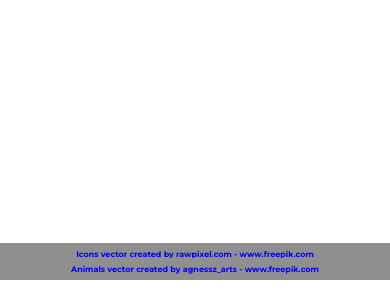
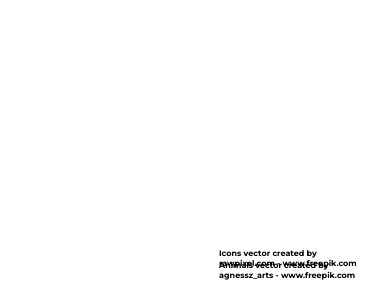
Before and after one commit to Catherine-Celice/Project-3-frontend, a React (Create React App) app in the folder project_3/: page /viewpets/1 in a window 390 px wide. Shown: the part 544-844 px from the top of the page. Built offline with nearby package versions, Linux system fonts and the light colour scheme; no server answers; a web font is replaced by a local one.

Commit message:
css changes

```diff
--- a/project_3/package.json
+++ b/project_3/package.json
@@ -15,6 +15,7 @@
     "react-dom": "^17.0.2",
     "react-router-dom": "^6.0.2",
     "react-scripts": "4.0.3",
+    "react-tinder-card": "^1.4.5",
     "typescript": "^4.1.2",
     "web-vitals": "^1.0.1"
   },
@@ -45,7 +46,5 @@
   "devDependencies": {
     "@types/react": "^17.0.37"
   },
-  "proxy": "https://api.petfinder.com",
   "proxy": "http://localhost:3000"
-
 }
--- a/project_3/public/index.html
+++ b/project_3/public/index.html
@@ -35,6 +35,8 @@
   <body>
     <!-- <noscript>You need to enable JavaScript to run this app.</noscript> -->
     <div id="root"></div>
+    <div id="acclaim">
+      <div>
         <!--
           The link below is for the dog avatar images that we are using in this app
         -->
@@ -43,6 +45,7 @@
           The link below is for the cat avatar images that we are using in this app
         -->
         <a id="cat" href='https://www.freepik.com/vectors/animals'>Animals vector created by agnessz_arts - www.freepik.com</a>
-
+      </div>
+    </div>
   </body>
 </html>
--- a/project_3/src/App.css
+++ b/project_3/src/App.css
@@ -11,7 +11,7 @@
   display: flex;
   flex-direction:row;
   flex-wrap: wrap;
-  width: 90%;
+  width: 100%;
   justify-content: center;
   align-items: center;
 }
@@ -19,11 +19,11 @@
 .UserProfileRoute>h2 {
   font-size: 2em;
   width: 90%;
-  text-align: center;
+  text-align: left;
   margin-bottom: 120px;
 }
 
-.UserProfileRoute>button {
+.UserProfile__button>button {
   background-color: #8A2387;
   color: white;
   width: 90px;
@@ -31,32 +31,6 @@
   margin: 10px;
   padding: 2px;
   border-radius: 10px;
-}
-
-#dog {
-  position: absolute;
-  width: 100%;
-  display: block;
-  padding: 8px;
-  text-align: center;
-  box-sizing: border-box;
-  background-color: rgb(143, 143, 143);
-  bottom: 20px;
-  font-size: .6em;
-  color: blue;
-}
-
-#cat {
-  position: absolute;
-  width: 100%;
-  display: block;
-  padding: 8px;
-  text-align: center;
-  box-sizing: border-box;
-  background-color: rgb(143, 143, 143);
-  bottom: 0px;
-  font-size: .6em;
-  color: blue;
 }
 
 /* Design System Standards */
@@ -135,6 +109,34 @@ a:link {
   color: black;
 }
 
+#acclaim {
+  display: flex;
+  flex-direction: column;
+  flex-wrap: wrap;
+  align-items: center;
+  font-size: .8em;
+  width: 100%;
+  padding: 4px;
+  bottom: 0px;
+  margin: 0px auto;
+}
+
+#cat {
+  display: block;
+  box-sizing: border-box;
+  position: absolute;
+  bottom: 0px;
+}
+
+#dog {
+  display: block;
+  box-sizing: border-box;
+  position: absolute;
+  bottom: 14px;
+}
+
+
+
   /* Homepage */
   .Homepage {
     display: flex;
@@ -159,66 +161,6 @@ a:link {
     display: flex;
   }
 
-/* User Profile Page */
-body {
-  display: flex;
-  flex-direction: column;
-  align-items: center;
-  width: 100%;
-  height: 90vh;
-}
-
-/* .UserProfile {
-  display: flex;
-  flex-direction: column;
-  flex-wrap: wrap;
-  align-items: center;
-  font-family: 'Montserrat', sans-serif;
-  font-size: 1em;
-}
-
-.Profile {
-  display: flex;
-  flex-direction: column;
-  flex-wrap: wrap;
-  align-items: center;
-  list-style-type: none;
-}
-
-.User {
-  margin-top: 8px;
-  margin-bottom: 8px;
-  margin-left: 0px;
-} */
-
-/* .UserList__first {
-  border: 1px solid lightslategray;
-  border-radius: 5px;
-  padding: 2px;
-  min-width: 80%;
-}
-
-.UserList__last {
-  border: 1px solid lightslategray;
-  border-radius: 5px;
-  padding: 2px;
-  min-width: 80%;
-} */
-
-  /* Tablet view */
-@media (max-width: 1024px) and (min-width: 641px) {
-  h2 {
-    margin: 0;
-    color: #F27121;
-    font-size: 60px;
-  }
-
-  h3 {
-    font-weight: lighter;
-    font-size: 22px;
-  }
-}
-
 /* Tablet view */
   @media (max-width: 1024px) and (min-width: 641px) {
     h2 {
@@ -231,10 +173,28 @@ body {
       font-weight: lighter;
       font-size: 22px;
     }
+
+    #acclaim {
+      font-size: .6em;
+    }
+
+    #cat {
+      position: absolute;
+      bottom: 0px;
+    }
+
+    #dog {
+      position: absolute;
+      bottom: 12px;
+    }
   }
 
   /* Mobile view */
 @media (max-width: 640px) and (min-width: 360px) {
+  .UserProfileRoute>h2 {
+    text-align: center;
+  }
+
   h2 {
     margin: 0;
     color: #F27121;
@@ -262,30 +222,27 @@ body {
     border-radius: 10px;
   }
 
+  /* Formatting for the Avatar author recognition at the bottom of the page */
+  #cat {
+    position: absolute;
+    bottom: 0px;
+  }
+
   #dog {
     position: absolute;
-    width: 100%;
-    display: block;
-    padding: 6px;
-    text-align: center;
-    box-sizing: border-box;
-    background-color: rgb(143, 143, 143);
-    bottom: 15px;
-    font-size: .5em;
-    color: blue;
+    bottom: 12px;
   }
 
-  #cat {
-    position: absolute;
+  #acclaim {
+    display: flex;
+    flex-direction: column;
+    flex-wrap: wrap;
+    align-items: center;
+    font-size: .5em;
     width: 100%;
-    display: block;
-    padding: 6px;
-    text-align: center;
-    box-sizing: border-box;
-    background-color: rgb(143, 143, 143);
+    padding: 4px;
     bottom: 0px;
-    font-size: .5em;
-    color: blue;
+    margin: 0px auto;
   }
 
 }
--- a/project_3/src/routes/UsersRoute.tsx
+++ b/project_3/src/routes/UsersRoute.tsx
@@ -29,8 +29,10 @@ function UsersRoute() {
         <h2>User Profile</h2>
         <UsersList/>
         {/* <UsersList user={user!}/> */}
-        <button className="UserList__backButton">Back</button>
-        <button className="UserList__editButton" >Edit Profile</button>
+        <div className="UserProfile__button">
+          <button className="UserList__backButton">Back</button>
+          <button className="UserList__editButton" >Edit Profile</button>
+        </div>
       </div>
     );
   }
--- a/project_3/src/styles/UserList.css
+++ b/project_3/src/styles/UserList.css
@@ -8,7 +8,7 @@
 body {
     display: flex;
     flex-direction: column;
-    align-items: center;
+    align-items: left;
     margin: 0px;
     width: 100%;
     height: 90vh;
@@ -51,38 +51,38 @@ body {
 }
 
 .Profile>p>label {
-    font-size: .6em;
+    font-size: .7em;
     background-color: white;
 }
 
 .Profile>p>.first {
     position: absolute;
-    top: 168px;
-    left: 70px;
+    top: 159px;
+    left: 90px;
 }
 
 .Profile>p>.last {
     position:absolute;
-    top:207px;
-    left: 70px;
+    top:199px;
+    left: 90px;
 }
 
 .Profile>p>.email {
     position: absolute;
-    top: 246px;
-    left: 70px;
+    top: 238px;
+    left: 90px;
 }
 
 .Profile>p>.phone {
     position:absolute;
-    top: 284px;
-    left: 70px;
+    top: 276px;
+    left: 90px;
 }
 
 .Profile>p>.password {
     position:absolute;
-    top: 324px;
-    left: 70px;
+    top: 315px;
+    left: 90px;
 }
 
 .UserList__password {
@@ -93,14 +93,14 @@ body {
 
 .Profile>p>.zip {
     position: absolute;
-    top: 362px;
-    left: 70px;
+    top: 354px;
+    left: 90px;
 }
 
 .Profile>p>.aboutMe {
     position: absolute;
-    top: 402px;
-    left: 70px;
+    top: 394px;
+    left: 90px;
 }
 
 .about {
@@ -110,7 +110,7 @@ body {
 .Profile>p>.prefrences {
     position: absolute;
     top: 471px;
-    left: 70px;
+    left: 90px;
 }
 
 
@@ -120,7 +120,7 @@ body {
 }
 
 @media (max-width: 640px) and (min-width: 360px) {
-    /* Desktop view */
+    /* Mobile view */
     .UserProfile {
         display: flex;
         flex-direction: column;
@@ -136,8 +136,67 @@ body {
         margin: 0px;
     }
 
+    .UserList__image {
+        max-width: 100px;
+        position: absolute;
+        top: 55px;
+        left: 70px;
+    }
+
+    .Profile>p>label {
+        font-size: .6em;
+        background-color: white;
+    }
+
+    .Profile>p>.first {
+        position: absolute;
+        top: 168px;
+        left: 70px;
+    }
+
+    .Profile>p>.last {
+        position:absolute;
+        top:207px;
+        left: 70px;
+    }
+
+    .Profile>p>.email {
+        position: absolute;
+        top: 246px;
+        left: 70px;
+    }
+
+    .Profile>p>.phone {
+        position:absolute;
+        top: 284px;
+        left: 70px;
+    }
+
+    .Profile>p>.password {
+        position:absolute;
+        top: 324px;
+        left: 70px;
+    }
+
+    .Profile>p>.zip {
+        position: absolute;
+        top: 362px;
+        left: 70px;
+    }
+
+    .Profile>p>.aboutMe {
+        position: absolute;
+        top: 402px;
+        left: 70px;
+    }
+
     .about {
         height: 50px;
     }
 
+    .Profile>p>.prefrences {
+        position: absolute;
+        top: 471px;
+        left: 70px;
+    }
 }
```
Also changed, not shown: 2 other files (tests, documents, lock files or other folders). Lines whose indentation alone changed are shown as unchanged.
